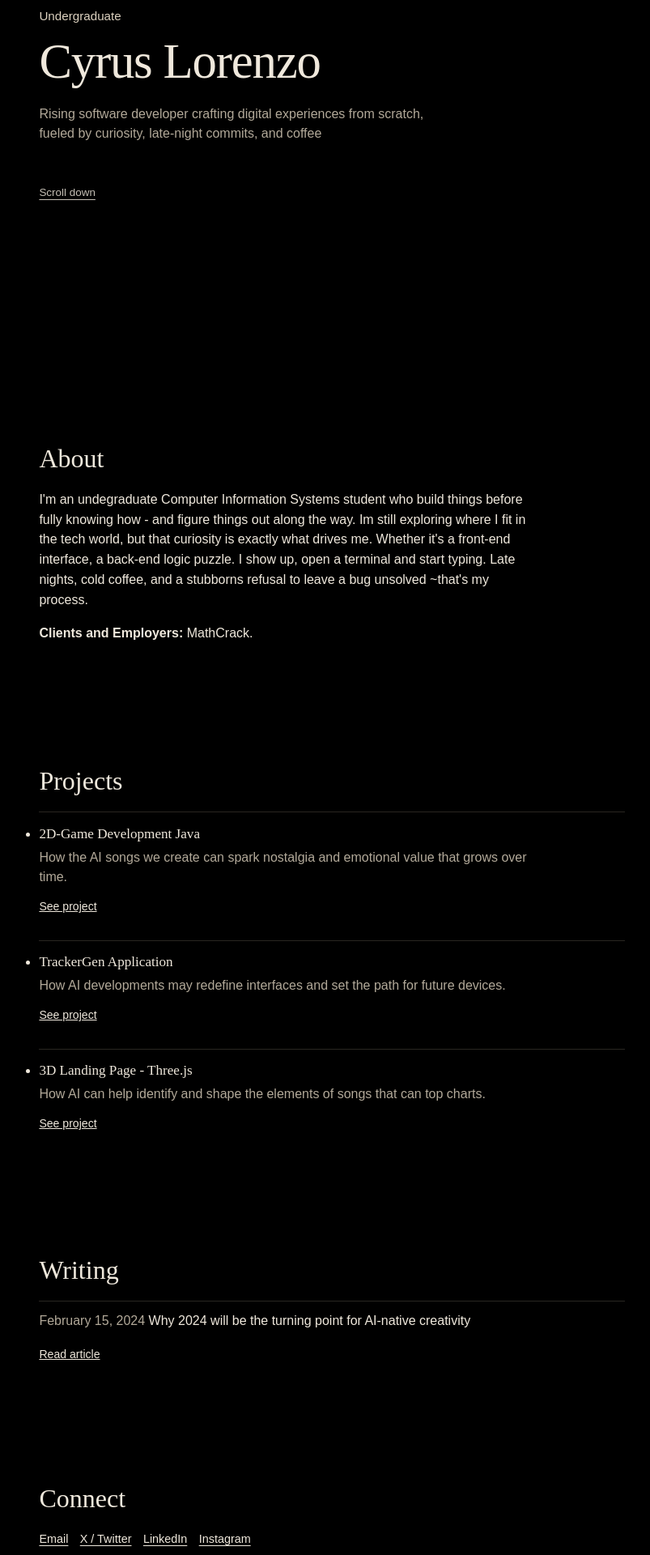
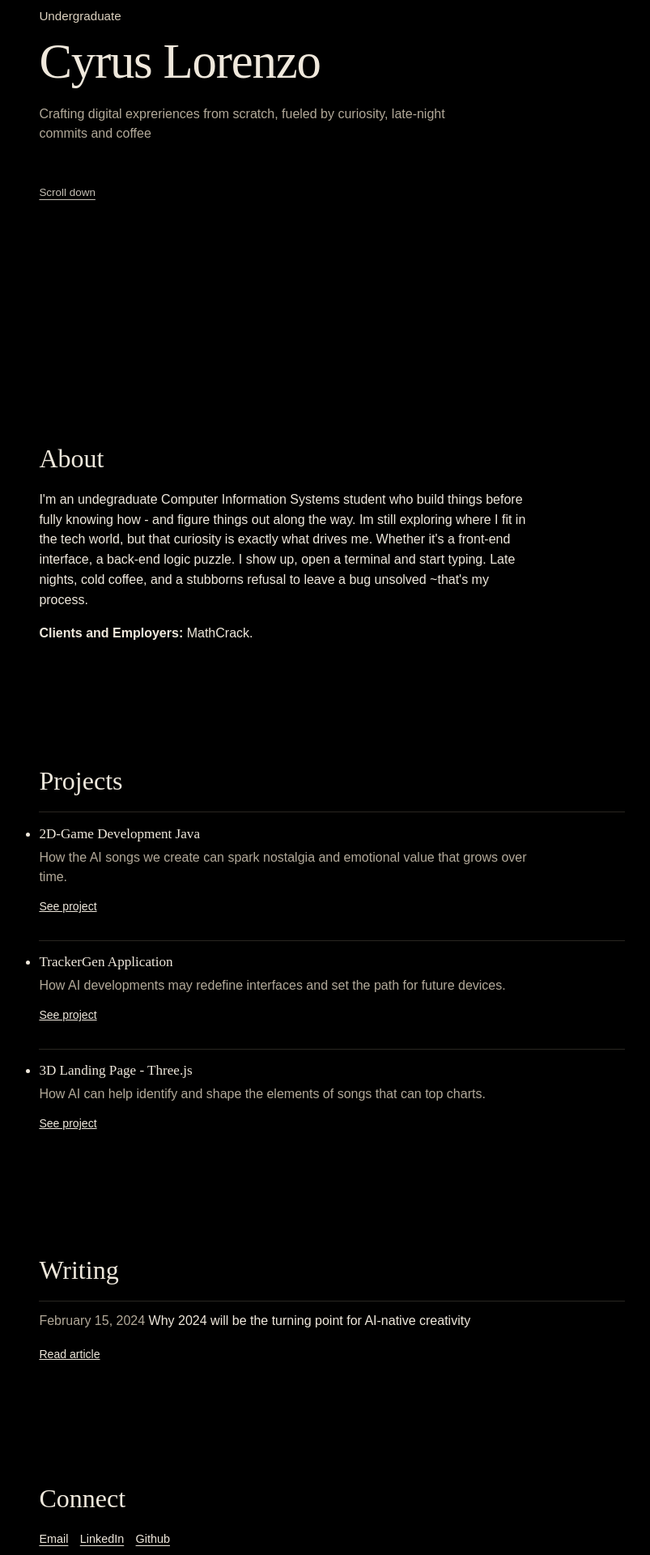
Before and after one commit to CyrusL06/folio, a React (Vite) app: page / in a window 1280 px wide. Shown: the part 320-2240 px from the top of the page at 81% size, without its empty margins (230-1033 px from the left). Built offline with nearby package versions, Linux system fonts and the light colour scheme.

Commit message:
Replaced some text

```diff
--- a/src/App.jsx
+++ b/src/App.jsx
@@ -69,8 +69,8 @@ export default function App() {
             <p className="kicker">Undergraduate</p>
             <h1>Cyrus Lorenzo</h1>
             <p className="hero-copy">
-              Rising software developer crafting digital experiences from scratch,
-              fueled by curiosity, late-night commits, and coffee
+             Crafting digital expreriences from scratch, fueled by curiosity,
+             late-night commits and coffee
             </p>
             <a className="scroll-down" href="#about">
               Scroll down
--- a/src/assets/data.js
+++ b/src/assets/data.js
@@ -51,8 +51,8 @@ export const writing = [
 ];
 
 export const social = [
-  { label: "Email", href: "mailto:hello@example.com" },
-  { label: "X / Twitter", href: "#" },
-  { label: "LinkedIn", href: "#" },
-  { label: "Instagram", href: "#" },
+  { label: "Email", href: "cyruslorenzo0626@gmail.com" },
+  // { label: "X / Twitter", href: "#" },
+  { label: "LinkedIn", href: "https://www.linkedin.com/in/cyruslorenzo/" },
+  { label: "Github", href: "https://github.com/CyrusL06" },
 ];
```
